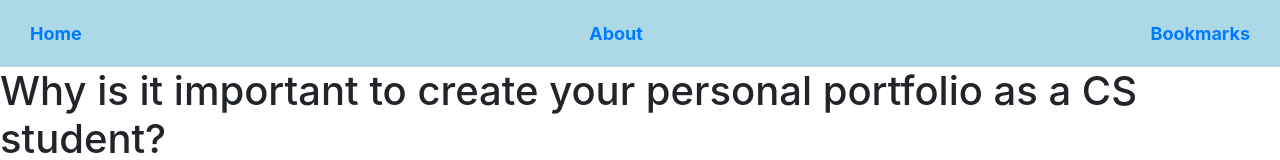
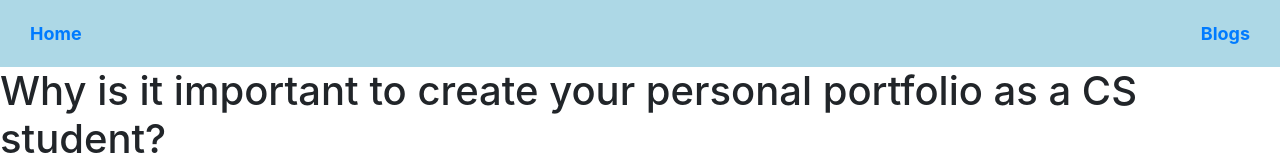
Before and after one commit to wwu-cptr220-a20/project-l-Mana-l, a website: page Assignment/aboutme.html in a window 1280 px wide. Shown: the top 160 px of the page. Drawn offline with nearby package versions, Linux system fonts and the light colour scheme.

Commit message:
Change name of About to Blogs

```diff
--- a/Assignment/aboutme.html
+++ b/Assignment/aboutme.html
@@ -16,8 +16,7 @@
 <header>
     <div class="navbar">
         <a class="active" href="main.html">Home</a>
-        <a href="aboutme.html">About</a>
-        <a href="#">Bookmarks</a>
+        <a href="aboutme.html">Blogs</a>
     </div>
 </header>
 
```
Also changed, not shown: Assignment/main.html (+1 -2 lines).
